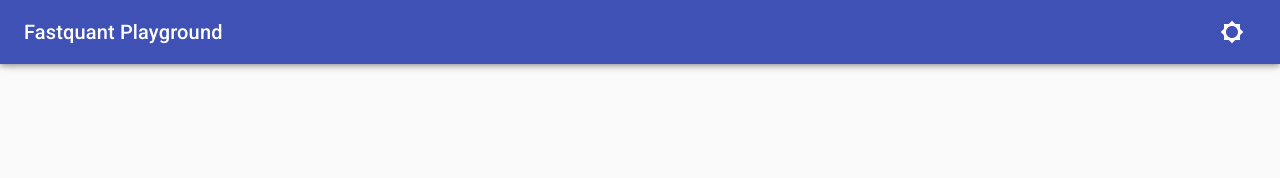
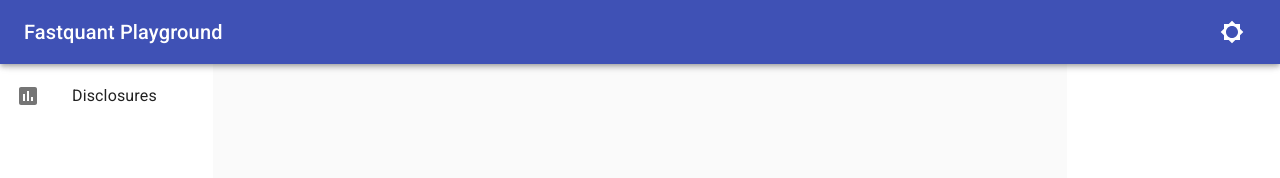
Before and after one commit to jester22/fastquant-playground, a React (Create React App) app: page / in a window 1280 px wide. Shown: the top 178 px of the page. Built offline with nearby package versions, Linux system fonts and the light colour scheme.

Commit message:
Fix drawer layout and add item via drag and drop

```diff
--- a/src/atoms/index.ts
+++ b/src/atoms/index.ts
@@ -5,7 +5,12 @@ export const themeState = atom({
   default: 'light',
 });
 
+export const gridListState = atom({
+  key: 'gridListState',
+  default: [],
+});
+
 export const gridState = atom({
   key: 'gridState',
-  default: [],
+  default: { cols: 12, breakpoint: '' },
 });
--- a/src/components/ChartItem.tsx
+++ b/src/components/ChartItem.tsx
@@ -4,31 +4,35 @@ import ListItemText from '@material-ui/core/ListItemText';
 import InsertChartIcon from '@material-ui/icons/InsertChart';
 import React from 'react';
 import { DragSourceMonitor, useDrag } from 'react-dnd';
-import { useSetRecoilState } from 'recoil';
+import { useRecoilValue, useSetRecoilState } from 'recoil';
 import styled from 'styled-components';
 import { v4 as uuidv4 } from 'uuid';
 
-import { gridState } from '../atoms';
+import { gridListState, gridState } from '../atoms';
 import { GridItem } from '../types/types';
 
-const StyledListItem = styled(ListItem)<{ isDragging: boolean }>`
-  opacity: ${({ isDragging }: { isDragging: boolean }) => (isDragging ? 0.4 : 1)};
+interface Props {
+  isDragging: boolean;
+}
+
+const Container = styled.div<Props>`
+  opacity: ${({ isDragging }) => (isDragging ? 0.4 : 1)};
 `;
 
 const ChartItem = () => {
-  const setGridState = useSetRecoilState(gridState);
+  const setGridListState = useSetRecoilState(gridListState);
+  const { cols } = useRecoilValue(gridState);
   const name = 'Disclosures';
   const [{ isDragging }, drag] = useDrag({
     item: { name, type: 'component' },
     end: (item: { name: string } | undefined, monitor: DragSourceMonitor) => {
       const dropResult = monitor.getDropResult();
       if (item && dropResult) {
-        alert(`You dropped ${item.name}`);
-        setGridState((oldGridState: GridItem[]) => [
-          ...oldGridState,
+        setGridListState((oldGridListState: GridItem[]) => [
+          ...oldGridListState,
           {
             id: uuidv4(),
-            x: oldGridState.length * 2,
+            x: (oldGridListState.length * 2) % (cols || 12),
             y: Infinity,
             w: 2,
             h: 2,
@@ -41,12 +45,14 @@ const ChartItem = () => {
     }),
   });
   return (
-    <StyledListItem isDragging={isDragging} ref={drag} button key="Disclosures">
-      <ListItemIcon>
-        <InsertChartIcon />
-      </ListItemIcon>
-      <ListItemText primary="Disclosures" />
-    </StyledListItem>
+    <Container isDragging={isDragging}>
+      <ListItem ref={drag} button key="Disclosures">
+        <ListItemIcon>
+          <InsertChartIcon />
+        </ListItemIcon>
+        <ListItemText primary="Disclosures" />
+      </ListItem>
+    </Container>
   );
 };
 
--- a/src/components/Dashboard.tsx
+++ b/src/components/Dashboard.tsx
@@ -1,10 +1,10 @@
 import React from 'react';
 import { useDrop } from 'react-dnd';
-import { Responsive as ResponsiveGridLayout } from 'react-grid-layout';
-import { useRecoilValue } from 'recoil';
+import { Responsive, WidthProvider } from 'react-grid-layout';
+import { useRecoilValue, useSetRecoilState } from 'recoil';
 import styled from 'styled-components';
 
-import { gridState } from '../atoms';
+import { gridListState, gridState } from '../atoms';
 import { GridItem } from '../types/types';
 
 interface Props {
@@ -12,7 +12,10 @@ interface Props {
   canDrop: boolean;
 }
 
-const StyledResponsiveGridLayout = styled(ResponsiveGridLayout)<Props>`
+const ResponsiveGridLayout = WidthProvider(Responsive);
+
+const Container = styled.div<Props>`
+  height: 100%;
   background-color: ${({ isActive, canDrop, theme }) => {
     if (isActive) return theme.palette.grey[500];
     if (canDrop) return theme.palette.grey[500];
@@ -20,8 +23,13 @@ const StyledResponsiveGridLayout = styled(ResponsiveGridLayout)<Props>`
   }};
 `;
 
+const GridItemContainer = styled.div`
+  background-color: red;
+`;
+
 const Dashboard = () => {
-  const widgets = useRecoilValue(gridState);
+  const widgets = useRecoilValue(gridListState);
+  const setGridState = useSetRecoilState(gridState);
   const [{ canDrop, isOver }, drop] = useDrop({
     accept: 'component',
     collect: (monitor) => ({
@@ -31,23 +39,23 @@ const Dashboard = () => {
   });
   const isActive = canDrop && isOver;
 
+  function onBreakpointChange(breakpoint: string, cols: number) {
+    setGridState({
+      breakpoint,
+      cols,
+    });
+  }
+
   return (
-    <div ref={drop}>
-      <StyledResponsiveGridLayout
-        isActive={isActive}
-        canDrop={canDrop}
-        rowHeight={30}
-        width={1200}
-        breakpoints={{ lg: 1200, md: 996, sm: 768, xs: 480, xxs: 0 }}
-        cols={{ lg: 12, md: 10, sm: 6, xs: 4, xxs: 2 }}
-      >
+    <Container ref={drop} isActive={isActive} canDrop={canDrop}>
+      <ResponsiveGridLayout rowHeight={30} width={1200} cols={{ lg: 12, md: 10, sm: 6, xs: 4, xxs: 2 }} onBreakpointChange={onBreakpointChange}>
         {widgets.map((o: GridItem) => (
-          <div key={o.id} data-grid={{ x: o.x, y: o.y, w: o.w, h: o.h }}>
+          <GridItemContainer key={o.id} data-grid={{ x: o.x, y: o.y, w: o.w, h: o.h }}>
             {o.id}
-          </div>
+          </GridItemContainer>
         ))}
-      </StyledResponsiveGridLayout>
-    </div>
+      </ResponsiveGridLayout>
+    </Container>
   );
 };
 
--- /dev/null
+++ b/src/index.css
@@ -0,0 +1,3 @@
+html, body, #root {
+  height: 100%;
+}
--- a/src/index.tsx
+++ b/src/index.tsx
@@ -1,3 +1,5 @@
+import './index.css';
+
 import React from 'react';
 import ReactDOM from 'react-dom';
 
--- a/src/layouts/NavLayout.tsx
+++ b/src/layouts/NavLayout.tsx
@@ -1,57 +1,37 @@
+import { Grid, List } from '@material-ui/core';
 import AppBar from '@material-ui/core/AppBar';
-// import Drawer from '@material-ui/core/Drawer';
-// import List from '@material-ui/core/List';
 import Toolbar from '@material-ui/core/Toolbar';
 import Typography from '@material-ui/core/Typography';
 import React from 'react';
 import styled from 'styled-components';
 
-// import ChartItem from '../components/ChartItem';
+import ChartItem from '../components/ChartItem';
 import Dashboard from '../components/Dashboard';
 import ThemeSwitcher from '../components/ThemeSwitcher';
 
-// const drawerWidth = 240;
-
 const Container = styled.div`
   display: flex;
+  flex-direction: column;
+  height: 100%;
 `;
 
 const Title = styled(Typography)`
   flex: 1;
 `;
 
-const Main = styled.main`
-  flex-grow: 1,
-  padding: ${({ theme }) => theme.spacing(3)},
+const Main = styled(Grid)`
+  height: 100%;
 `;
 
-// const useStyles = makeStyles((theme) => ({
-//   title: {
-//     flexGrow: 1,
-//   },
-//   appBar: {
-//     zIndex: theme.zIndex.drawer + 1,
-//   },
-//   drawer: {
-//     width: drawerWidth,
-//     flexShrink: 0,
-//   },
-//   drawerPaper: {
-//     width: drawerWidth,
-//   },
-//   drawerContainer: {
-//     overflow: 'auto',
-//   },
-//   content: {
-//     flexGrow: 1,
-//     padding: theme.spacing(3),
-//   },
-//   layout: {
-//     '& div': {
-//       backgroundColor: 'red',
-//     },
-//   },
-// }));
+const Canvas = styled.div`
+  padding: ${({ theme }) => `${theme.spacing(3)}px`};
+  height: 100%;
+`;
+
+const Drawer = styled.div`
+  height: 100%;
+  background-color: ${({ theme }) => theme.palette.background.paper};
+`;
 
 export default function MyDrawer() {
   return (
@@ -64,35 +44,23 @@ export default function MyDrawer() {
           <ThemeSwitcher />
         </Toolbar>
       </AppBar>
-      {/* <Drawer
-        className={classes.drawer}
-        variant="permanent"
-        classes={{
-          paper: classes.drawerPaper,
-        }}
-      >
       <Toolbar />
-        <div className={classes.drawerContainer}>
+      <Main container>
+        <Grid item xs={2}>
+          <Drawer>
             <List>
               <ChartItem />
             </List>
-        </div>
           </Drawer>
-      <Drawer
-        anchor="right"
-        variant="permanent"
-        classes={{
-          paper: classes.drawerPaper,
-        }}
-      >
-        <Toolbar />
-        <div className={classes.drawerContainer}>
-          <List></List>
-        </div>
-      </Drawer> */}
-      <Main>
-        <Toolbar />
+        </Grid>
+        <Grid item xs={8}>
+          <Canvas>
             <Dashboard />
+          </Canvas>
+        </Grid>
+        <Grid item xs={2}>
+          <Drawer></Drawer>
+        </Grid>
       </Main>
     </Container>
   );
--- a/src/types/types.ts
+++ b/src/types/types.ts
@@ -5,3 +5,8 @@ export interface GridItem {
   w: number;
   h: number;
 }
+
+export interface GridStateProps {
+  cols: number;
+  breakpoint: string;
+}
```
Lines whose indentation alone changed are shown as unchanged.
